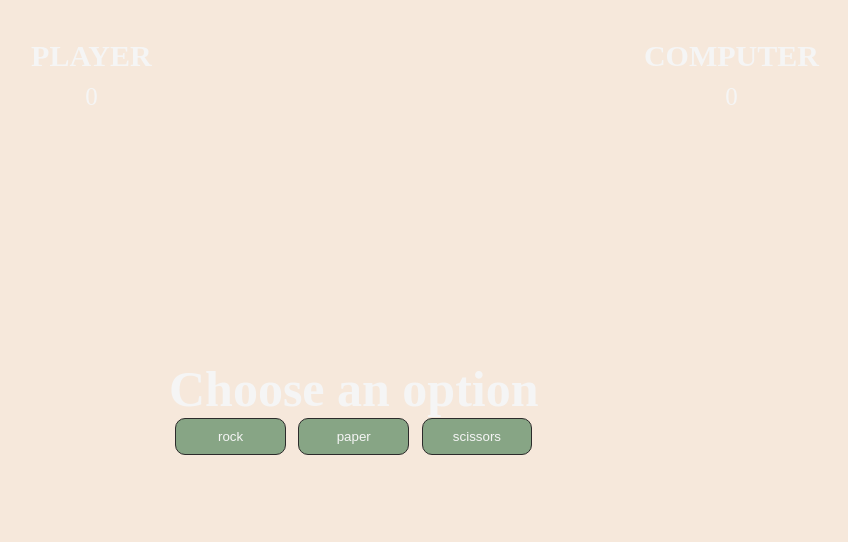
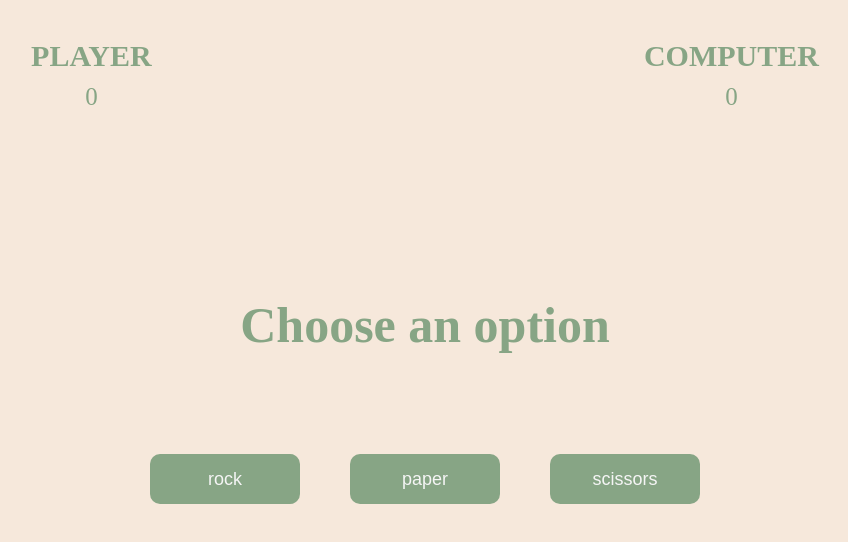
Before and after one commit to DrAphra/rock-paper-scissors, a plain HTML site: page index.html in a window 1280 px wide. Both pictures are taken after a click on the button "Let's Play!". Shown: the whole page, without its empty margins (215-1063 px from the left). Drawn offline with Linux system fonts and the light colour scheme.

Commit message:
final version of css styling

```diff
--- a/style.css
+++ b/style.css
@@ -10,7 +10,7 @@ section{
 }
 
 .score{
-    color: whitesmoke;
+    color: rgb(135, 165, 133);
     height: 20vh;
     display: flex;
     justify-content: space-around;
@@ -25,7 +25,7 @@ section{
     font-size: 25px;
 }
 .intro{
-    color:whitesmoke;
+    color:rgb(135, 165, 133);
     height: 50vh;
     display: flex;
     flex-direction: column;
@@ -39,29 +39,34 @@ section{
 
 .intro button,
 .match button{
-    width: 30%;
+    width: 150px;
+    height: 50px;
     padding: 10px;
     border-radius: 10px;
-    border: 1px solid rgb(44, 43, 43);
+    border: none;
     background-color: rgb(135, 165, 133);
+    font-size: 18px;
     color: whitesmoke;
     cursor: pointer;
 }
 
 .match{
     position: absolute;
-    top: 45%;
-    left: 30%;
-    transition: opacity 0.5s ease 0.5s;
+    top: 50%;
+    left: 50%;
+    transform: translate(-50%, -50%);
+    transition: opacity 0.5s ease 0.3s;
 }
 .winner{
-    color: whitesmoke;
+    color: rgb(135, 165, 133);
     text-align: center;
     font-size: 50px;
 }
 .options{
     display: flex;
     justify-content: space-around;
+    margin-top: 100px;
+    gap: 50px;
     align-items: center;
 }
 
```
